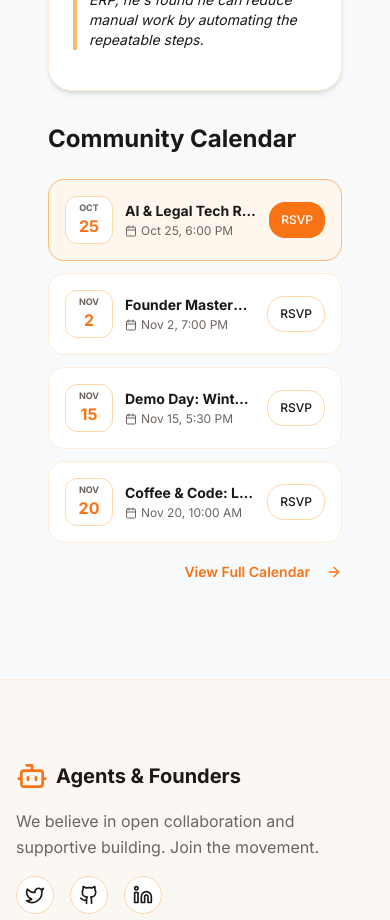
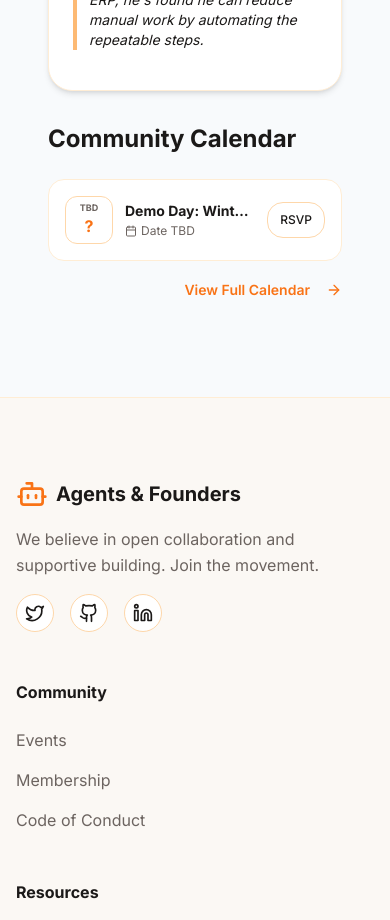
Before and after one commit to AHegeT/agent-founder-playbook, a React (Vite) app: page / in a window 390 px wide. Shown: the part 2140-3060 px from the top of the page. Built offline with nearby package versions, Linux system fonts and the light colour scheme.

Commit message:
feat: add real events and demo event

```diff
--- a/src/components/home/UpcomingEvents.tsx
+++ b/src/components/home/UpcomingEvents.tsx
@@ -1,42 +1,45 @@
+import { useEffect, useState } from "react";
 import { Button } from "@/components/ui/button";
 import { Calendar as CalendarIcon, ArrowRight } from "lucide-react";
-
-const events = [
-    {
-        title: "AI & Legal Tech Roundtable",
-        date: "Oct 25, 6:00 PM",
-        tags: ["#LegalTech", "#GenAI"],
-        highlight: true
-    },
-    {
-        title: "Founder Mastermind: Growth",
-        date: "Nov 2, 7:00 PM",
-        tags: ["#Growth", "#Bootstrapping"],
-        highlight: false
-    },
-    {
-        title: "Demo Day: Winter Cohort",
-        date: "Nov 15, 5:30 PM",
-        tags: ["#Showcase", "#Funding"],
-        highlight: false
-    },
-    {
-        title: "Coffee & Code: LLM Fine-tuning",
-        date: "Nov 20, 10:00 AM",
-        tags: ["#Technical", "#Workshop"],
-        highlight: false
-    }
-];
+import { getUpcomingEvents, getDateParts, formatEventDate, type Event } from "@/lib/events";
 
 export const UpcomingEvents = () => {
+    const [events, setEvents] = useState<Event[]>([]);
+    const [loading, setLoading] = useState(true);
+
+    useEffect(() => {
+        getUpcomingEvents().then((data) => {
+            setEvents(data);
+            setLoading(false);
+        });
+    }, []);
+
+    if (loading) {
+        return (
+            <div className="w-full h-full flex flex-col">
+                <h2 className="text-2xl md:text-3xl font-bold mb-6">Community Calendar</h2>
+                <div className="flex-grow flex items-center justify-center text-muted-foreground">
+                    Loading events...
+                </div>
+            </div>
+        );
+    }
+
     return (
         <div className="w-full h-full flex flex-col">
             <h2 className="text-2xl md:text-3xl font-bold mb-6">Community Calendar</h2>
 
             <div className="space-y-3 flex-grow">
-                {events.map((event, index) => (
+                {events.length === 0 ? (
+                    <div className="text-muted-foreground text-center py-8">
+                        No upcoming events scheduled.
+                    </div>
+                ) : (
+                    events.map((event) => {
+                        const dateParts = getDateParts(event.date);
+                        return (
                             <div
-                        key={index}
+                                key={event.id}
                                 className={`group relative overflow-hidden rounded-2xl border transition-all duration-300 hover:shadow-md ${event.highlight
                                     ? "bg-orange-50 border-orange-300"
                                     : "bg-white border-orange-100 hover:border-orange-200"
@@ -44,18 +47,19 @@ export const UpcomingEvents = () => {
                             >
                                 <div className="p-4 flex gap-3 items-center">
                                     <div className="flex-shrink-0 w-12 h-12 rounded-xl bg-white border border-orange-200 flex flex-col items-center justify-center">
-                                <span className="text-[9px] font-bold uppercase text-muted-foreground">{event.date.split(',')[0].split(' ')[0]}</span>
-                                <span className="text-base font-bold text-orange-500">{event.date.split(',')[0].split(' ')[1]}</span>
+                                        <span className="text-[9px] font-bold uppercase text-muted-foreground">{dateParts.month}</span>
+                                        <span className="text-base font-bold text-orange-500">{dateParts.day}</span>
                                     </div>
 
                                     <div className="flex-grow min-w-0">
                                         <h3 className="text-sm font-bold truncate group-hover:text-orange-500 transition-colors">{event.title}</h3>
                                         <div className="flex items-center text-xs text-muted-foreground gap-2 mt-0.5">
-                                    <span className="flex items-center gap-1"><CalendarIcon className="w-3 h-3" /> {event.date}</span>
+                                            <span className="flex items-center gap-1"><CalendarIcon className="w-3 h-3" /> {formatEventDate(event.date)}</span>
                                         </div>
                                     </div>
 
                                     <div className="flex-shrink-0">
+                                        <a href={event.rsvpUrl} target="_blank" rel="noopener noreferrer">
                                             <Button
                                                 size="sm"
                                                 className={`rounded-2xl text-xs ${event.highlight
@@ -66,10 +70,13 @@ export const UpcomingEvents = () => {
                                             >
                                                 RSVP
                                             </Button>
+                                        </a>
                                     </div>
                                 </div>
                             </div>
-                ))}
+                        );
+                    })
+                )}
             </div>
 
             <div className="pt-4 text-right">
--- /dev/null
+++ b/src/content/events/demo-day-winter.md
@@ -0,0 +1,13 @@
+---
+id: demo-day-winter
+title: "Demo Day: Winter Cohort"
+date: null
+tags: ["#Showcase", "#Funding"]
+rsvpUrl: "https://meetup.com/ai-founders-roundtable"
+location: "San Francisco"
+description: "Watch startups from our winter cohort pitch their products"
+highlight: false
+published: true
+---
+
+Our winter cohort startups will showcase their progress and pitch to investors.
--- /dev/null
+++ b/src/lib/events.ts
@@ -0,0 +1,137 @@
+import matter from 'gray-matter';
+
+/**
+ * Event metadata extracted from frontmatter
+ */
+export interface EventMetadata {
+  id: string;
+  title: string;
+  date: string | null; // ISO format or null for TBD
+  tags: string[];
+  rsvpUrl: string;
+  location?: string;
+  description?: string;
+  highlight?: boolean;
+  published: boolean;
+}
+
+/**
+ * Complete event with content
+ */
+export interface Event extends EventMetadata {
+  content: string;
+  slug: string;
+}
+
+/**
+ * Dynamically import all markdown files from the events directory
+ */
+const eventModules = import.meta.glob('/src/content/events/*.md', {
+  eager: false,
+  as: 'raw',
+});
+
+/**
+ * Get all events (published and unpublished)
+ */
+export async function getAllEvents(): Promise<Event[]> {
+  const events: Event[] = [];
+
+  for (const path in eventModules) {
+    if (path.includes('README.md')) continue;
+
+    const rawContent = await eventModules[path]() as string;
+    const { data, content } = matter(rawContent);
+
+    const slug = path.split('/').pop()?.replace('.md', '') || '';
+
+    events.push({
+      ...(data as EventMetadata),
+      content,
+      slug,
+    });
+  }
+
+  return events;
+}
+
+/**
+ * Get only published events
+ */
+export async function getPublishedEvents(): Promise<Event[]> {
+  const allEvents = await getAllEvents();
+  return allEvents.filter(event => event.published);
+}
+
+/**
+ * Get upcoming events (future dates + TBD), sorted by date
+ */
+export async function getUpcomingEvents(): Promise<Event[]> {
+  const publishedEvents = await getPublishedEvents();
+  const now = new Date();
+
+  // Separate events with dates and TBD events
+  const datedEvents = publishedEvents.filter(e => e.date);
+  const tbdEvents = publishedEvents.filter(e => !e.date);
+
+  // Filter to only future events
+  const futureEvents = datedEvents.filter(e => new Date(e.date!) >= now);
+
+  // Sort dated events by date (soonest first)
+  futureEvents.sort((a, b) =>
+    new Date(a.date!).getTime() - new Date(b.date!).getTime()
+  );
+
+  // TBD events go at the end
+  return [...futureEvents, ...tbdEvents];
+}
+
+/**
+ * Get past events, sorted by date (most recent first)
+ */
+export async function getPastEvents(): Promise<Event[]> {
+  const publishedEvents = await getPublishedEvents();
+  const now = new Date();
+
+  const pastEvents = publishedEvents.filter(e => e.date && new Date(e.date) < now);
+
+  return pastEvents.sort((a, b) =>
+    new Date(b.date!).getTime() - new Date(a.date!).getTime()
+  );
+}
+
+/**
+ * Get a single event by slug
+ */
+export async function getEventBySlug(slug: string): Promise<Event | null> {
+  const allEvents = await getAllEvents();
+  return allEvents.find(event => event.slug === slug) || null;
+}
+
+/**
+ * Format event date for display
+ */
+export function formatEventDate(date: string | null): string {
+  if (!date) return 'Date TBD';
+
+  const d = new Date(date);
+  return d.toLocaleDateString('en-US', {
+    month: 'short',
+    day: 'numeric',
+    hour: 'numeric',
+    minute: '2-digit',
+  });
+}
+
+/**
+ * Get month and day from date for calendar display
+ */
+export function getDateParts(date: string | null): { month: string; day: string } {
+  if (!date) return { month: 'TBD', day: '?' };
+
+  const d = new Date(date);
+  return {
+    month: d.toLocaleDateString('en-US', { month: 'short' }),
+    day: d.getDate().toString(),
+  };
+}
```
Lines whose indentation alone changed are shown as unchanged.
